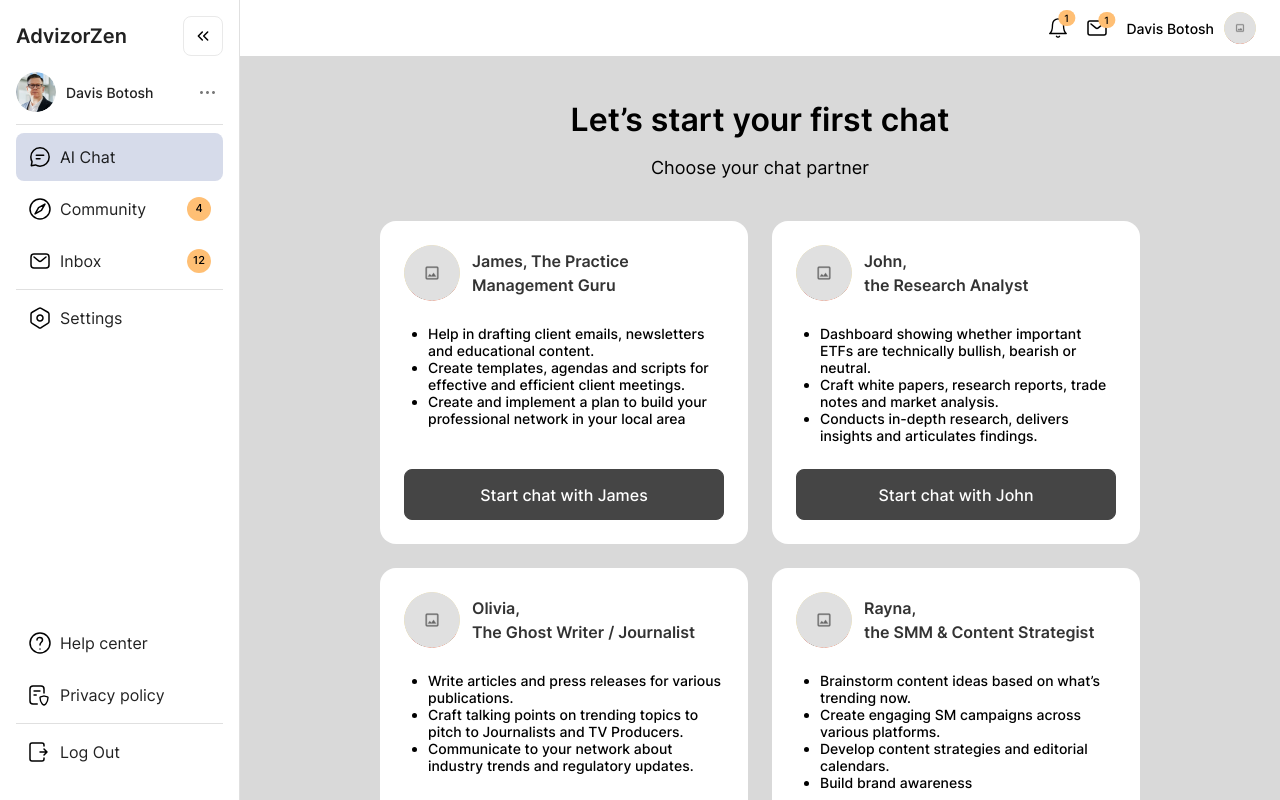
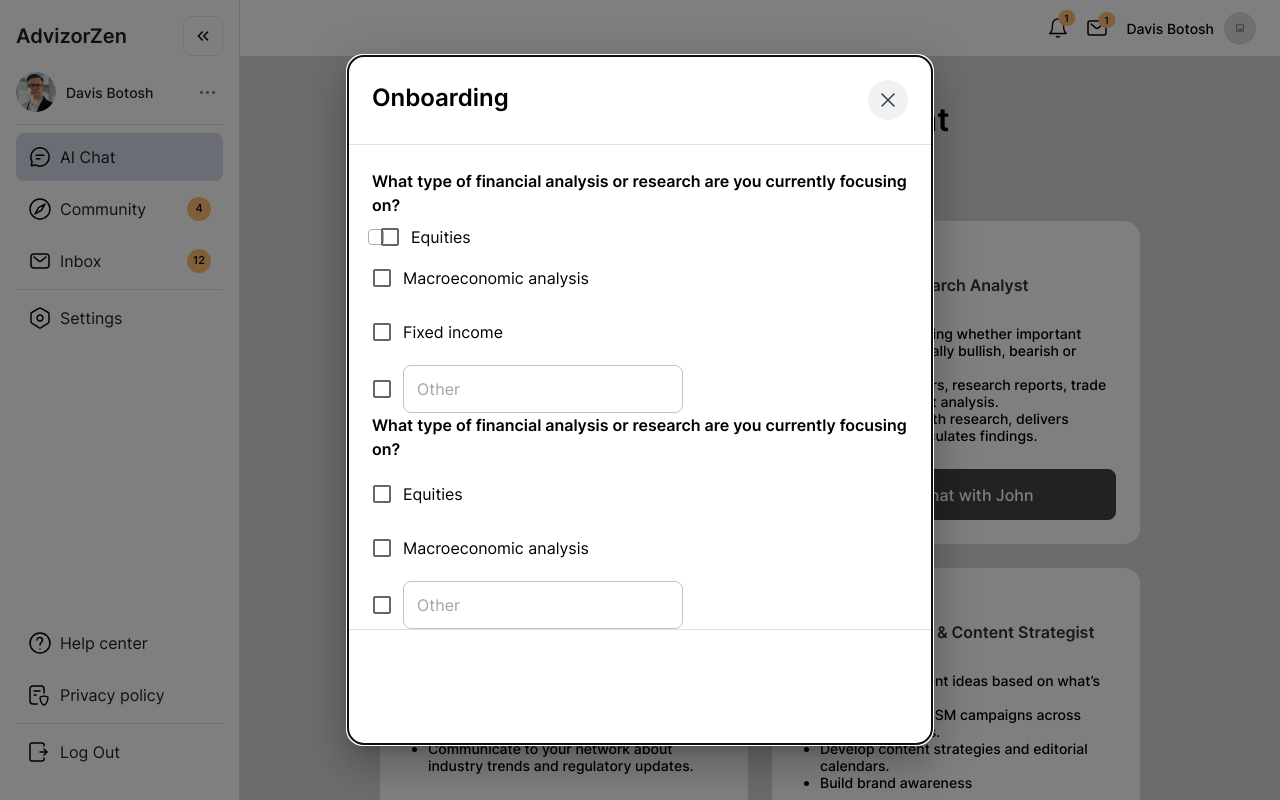
Before and after one commit to Sorini92/AIApp, a React (Vite) app: page /aichat in a window 1280 px wide. Shown: the top 800 px of the page. Built offline with nearby package versions, Linux system fonts and the light colour scheme; no server answers.

Commit message:
added AIChat modal

```diff
--- /dev/null
+++ b/src/components/app/aiChat/aiChatHeader/AIChatHeader.tsx
@@ -0,0 +1,70 @@
+import { Box, Avatar, Typography, Badge } from "@mui/material";
+
+import avatarIcon from "../../../../img/aiChat/avatarIcon.svg";
+import bell from "../../../../img/aiChat/bell.svg";
+import envelope from "../../../../img/aiChat/envelope.svg";
+
+export const AIChatHeader = () => {
+	return (
+		<Box
+			sx={{
+				display: "flex",
+				flexDirection: "row",
+				justifyContent: "flex-end",
+				alignItems: "center",
+				padding: "12px 24px",
+				width: "100%",
+				height: "56px",
+				background: "#FFFFFF",
+			}}
+		>
+			<Box sx={{ display: "flex", alignItems: "center" }}>
+				<Badge
+					badgeContent={1}
+					color="primary"
+					invisible={false}
+					sx={{
+						marginRight: "20px",
+						"& .MuiBadge-badge": {
+							right: 0,
+							backgroundColor: "#ffbf74",
+							color: "#000",
+							minWidth: "16px",
+							height: "16px",
+							fontSize: "10px",
+						},
+					}}
+				>
+					<Box component="img" src={bell} />
+				</Badge>
+				<Badge
+					badgeContent={1}
+					color="primary"
+					invisible={false}
+					sx={{
+						marginRight: "20px",
+						"& .MuiBadge-badge": {
+							right: 0,
+							backgroundColor: "#ffbf74",
+							color: "#000",
+							minWidth: "16px",
+							height: "16px",
+							fontSize: "10px",
+						},
+					}}
+				>
+					<Box component="img" src={envelope} />
+				</Badge>
+
+				<Typography sx={{ fontWeight: 500, fontSize: "14px" }}>
+					Davis Botosh
+				</Typography>
+				<Avatar
+					alt="avatar"
+					src={avatarIcon}
+					sx={{ marginLeft: "10px", width: "32px", height: "32px" }}
+				/>
+			</Box>
+		</Box>
+	);
+};
--- a/src/components/app/common/modal/Modal.tsx
+++ b/src/components/app/common/modal/Modal.tsx
@@ -5,15 +5,22 @@ interface ICustomModal {
 	handleClose: () => void;
 	children: JSX.Element;
 	width?: number;
+	padding?: string;
 }
 
-export const CustomModal = ({ open, handleClose, children, width = 400 }: ICustomModal) => {
+export const CustomModal = ({
+	open,
+	handleClose,
+	children,
+	width = 400,
+	padding = "16px",
+}: ICustomModal) => {
 	const style = {
 		position: "absolute",
 		top: "50%",
 		left: "50%",
 		transform: "translate(-50%, -50%)",
-    padding: "16px",
+		padding: padding,
 		width: `${width}px`,
 		bgcolor: "background.paper",
 		boxShadow: 24,
--- a/src/components/auth/logInForm/LogInForm.tsx
+++ b/src/components/auth/logInForm/LogInForm.tsx
@@ -40,7 +40,6 @@ export const LogInForm = ({ handleChangeSubpage }: ILogInForm) => {
 			</Typography>
 			<Box
 				component="form"
-        className="logIn__form"
 				onSubmit={handleSubmit}
 				autoComplete="off"
 				sx={{ display: "flex", flexDirection: "column" }}
@@ -79,7 +78,12 @@ export const LogInForm = ({ handleChangeSubpage }: ILogInForm) => {
 					Forgot password?
 				</Box>
 
-        <CustomButton text="Sing In" kind="dark" type="submit" sx={{ marginTop: "24px" }} />
+				<CustomButton
+					text="Sing In"
+					kind="dark"
+					type="submit"
+					sx={{ marginTop: "24px" }}
+				/>
 			</Box>
 		</>
 	);
--- a/src/pages/aiChat/AIChat.tsx
+++ b/src/pages/aiChat/AIChat.tsx
@@ -1,73 +1,25 @@
-import { Box, Avatar, Typography, Badge } from "@mui/material";
+import { useState } from "react";
+import {
+	Box,
+	Avatar,
+	Typography,
+	Divider,
+	FormControlLabel,
+	Checkbox,
+	TextField,
+} from "@mui/material";
 
+import { AIChatHeader } from "../../components/app/aiChat/aiChatHeader/AIChatHeader";
 import { CustomButton } from "../../components/app/common/buttons";
+import { CustomModal } from "../../components/app/common/modal";
 import avatarIcon from "../../img/aiChat/avatarIcon.svg";
-import bell from "../../img/aiChat/bell.svg";
-import envelope from "../../img/aiChat/envelope.svg";
+import close from "../../img/aiChat/close.svg";
 
 export const AIChat = () => {
+	const [isOpenModal, setIsOpenModal] = useState(true);
 	return (
 		<>
-			<Box
-				sx={{
-					display: "flex",
-					flexDirection: "row",
-					justifyContent: "flex-end",
-					alignItems: "center",
-					padding: "12px 24px",
-					width: "100%",
-					height: "56px",
-					background: "#FFFFFF",
-				}}
-			>
-				<Box sx={{ display: "flex", alignItems: "center" }}>
-					<Badge
-						badgeContent={1}
-						color="primary"
-						invisible={false}
-						sx={{
-							marginRight: "20px",
-							"& .MuiBadge-badge": {
-								right: 0,
-								backgroundColor: "#ffbf74",
-								color: "#000",
-								minWidth: "16px",
-								height: "16px",
-								fontSize: "10px",
-							},
-						}}
-					>
-						<Box component="img" src={bell} />
-					</Badge>
-					<Badge
-						badgeContent={1}
-						color="primary"
-						invisible={false}
-						sx={{
-							marginRight: "20px",
-							"& .MuiBadge-badge": {
-								right: 0,
-								backgroundColor: "#ffbf74",
-								color: "#000",
-								minWidth: "16px",
-								height: "16px",
-								fontSize: "10px",
-							},
-						}}
-					>
-						<Box component="img" src={envelope} />
-					</Badge>
-
-					<Typography sx={{ fontWeight: 500, fontSize: "14px" }}>
-						Davis Botosh
-					</Typography>
-					<Avatar
-						alt="avatar"
-						src={avatarIcon}
-						sx={{ marginLeft: "10px", width: "32px", height: "32px" }}
-					/>
-				</Box>
-			</Box>
+			<AIChatHeader />
 			<Typography
 				sx={{
 					fontWeight: 600,
@@ -415,6 +367,96 @@ export const AIChat = () => {
 					/>
 				</Box>
 			</Box>
+			<CustomModal
+				open={isOpenModal}
+				handleClose={() => setIsOpenModal(false)}
+				width={584}
+				padding="0"
+			>
+				<Box
+					component="form"
+					sx={{
+						display: "flex",
+						flexDirection: "column",
+						height: "688px",
+					}}
+				>
+					<Box
+						sx={{
+							display: "flex",
+							justifyContent: "space-between",
+							padding: "24px",
+						}}
+					>
+						<Typography sx={{ fontWeight: 600, fontSize: "24px" }}>
+							Onboarding
+						</Typography>
+						<Box component="img" src={close}></Box>
+					</Box>
+					<Divider sx={{ height: "1px", width: "584px" }} />
+					<Box
+						sx={{
+							display: "flex",
+							flexDirection: "column",
+							padding: "0 24px",
+						}}
+					>
+						<Typography
+							sx={{ fontWeight: 600, fontSize: "16px", marginTop: "24px" }}
+						>
+							What type of financial analysis or research are you currently
+							focusing on?
+						</Typography>
+						<FormControlLabel
+							control={<Checkbox />}
+							label="Equities"
+							sx={{
+								margin: "12px 0 0 -4px",
+								border: "1px solid #adadad",
+								borderRadius: "4px",
+								width: "16px",
+								height: "16px",
+							}}
+						/>
+						<FormControlLabel
+							control={<Checkbox />}
+							label="Macroeconomic analysis"
+							sx={{ marginTop: "12px" }}
+						/>
+						<FormControlLabel
+							control={<Checkbox />}
+							label="Fixed income"
+							sx={{ marginTop: "12px" }}
+						/>
+						<FormControlLabel
+							control={<Checkbox />}
+							label={<TextField placeholder="Other" />}
+							sx={{ marginTop: "12px" }}
+						/>
+						<Typography sx={{ fontWeight: 600, fontSize: "16px" }}>
+							What type of financial analysis or research are you currently
+							focusing on?
+						</Typography>
+						<FormControlLabel
+							control={<Checkbox />}
+							label="Equities"
+							sx={{ marginTop: "12px" }}
+						/>
+						<FormControlLabel
+							control={<Checkbox />}
+							label="Macroeconomic analysis"
+							sx={{ marginTop: "12px" }}
+						/>
+						<FormControlLabel
+							control={<Checkbox />}
+							label={<TextField placeholder="Other" />}
+							sx={{ marginTop: "12px" }}
+						/>
+					</Box>
+					<Divider sx={{ height: "1px", width: "584px" }} />
+					<Box></Box>
+				</Box>
+			</CustomModal>
 		</>
 	);
 };
```
Also changed, not shown: src/components/app/App.tsx (+6 -1 lines), src/img/aiChat/close.svg (added). Lines whose indentation alone changed are shown as unchanged.
